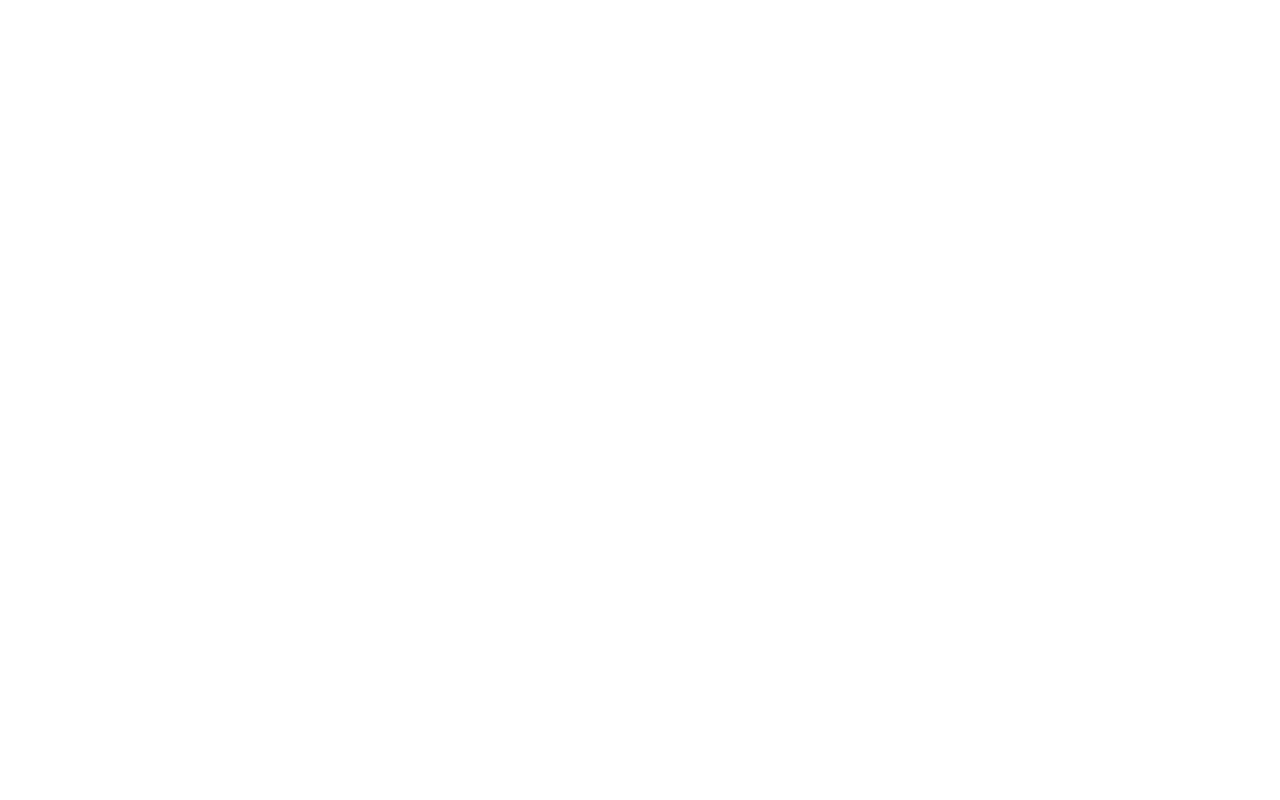
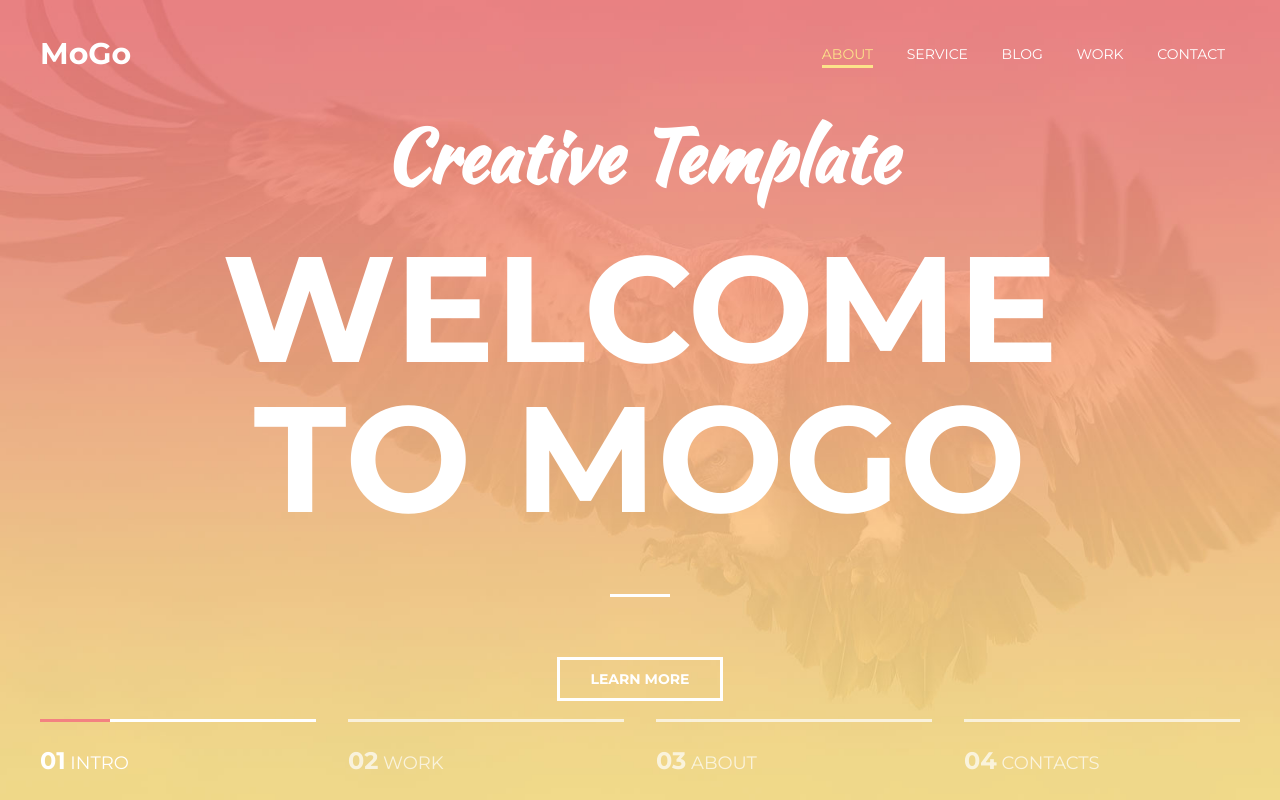
Before and after one commit to Makhsat013/Mogo, a plain HTML site: page index.html in a window 1280 px wide. Drawn offline with Linux system fonts and the light colour scheme.

Commit message:
Сверстан первыый блок

```diff
--- a/index.html
+++ b/index.html
@@ -0,0 +1,73 @@
+<!DOCTYPE html>
+<html lang="en">
+<head>
+    <meta charset="UTF-8">
+    <meta name="viewport" content="width=device-width, initial-scale=1.0">
+    <meta http-equiv="X-UA-Compatible" content="ie=edge">
+    <link rel="stylesheet" href="css/style.css">
+    <link href="https://fonts.googleapis.com/css?family=Kaushan+Script|Montserrat:400,700" rel="stylesheet">
+    <title>Mogo</title>
+</head>
+<body>
+
+    <header class="header">
+        <div class="container">
+            <div class="header__inner">
+                <div class="header__logo">MoGo</div>
+
+                <nav class="nav">
+                   <a class="nav__link active" href="#">About</a>
+                   <a class="nav__link" href="#">Service</a>
+                   <a class="nav__link" href="#">Blog</a>
+                   <a class="nav__link" href="#">Work</a>
+                   <a class="nav__link" href="#">Contact</a>
+                </nav>
+            </div>
+        </div>
+    </header>
+
+
+    <div class="intro">
+        <div class="container">
+            <div class="intro__inner">
+                <h2 class="intro__suptitle">Creative Template</h2>
+             <h1 class="intro__title">Welcome to MoGo</h1>
+
+             <a class="btn" href="#">learn more</a>
+        </div>
+    </div>
+
+    <div class="slider">
+        <div class="container">
+            <div class="slider__inner">
+                <div class="slider__item active">
+                    <span class="slider__num">01</span>
+                    Intro
+                </div>
+                <div class="slider__item">
+                    <span class="slider__num">02</span>
+                    Work
+                </div>
+                <div class="slider__item">
+                    <span class="slider__num">03</span>
+                    About
+                </div>
+                <div class="slider__item">
+                    <span class="slider__num">04</span>
+                    Contacts
+                 </div>
+            </div>
+        </div>
+    </div>
+</div>
+
+
+<section class="section">
+    <div class="container">
+
+    </div>
+</section>
+
+
+</body>
+</html>
--- a/sass/style.sass
+++ b/sass/style.sass
@@ -0,0 +1,2 @@
+*
+    box-sizing: border-box
```
Also changed, not shown: css/style.css, img/images/intro.jpg (added), 1 other file.
